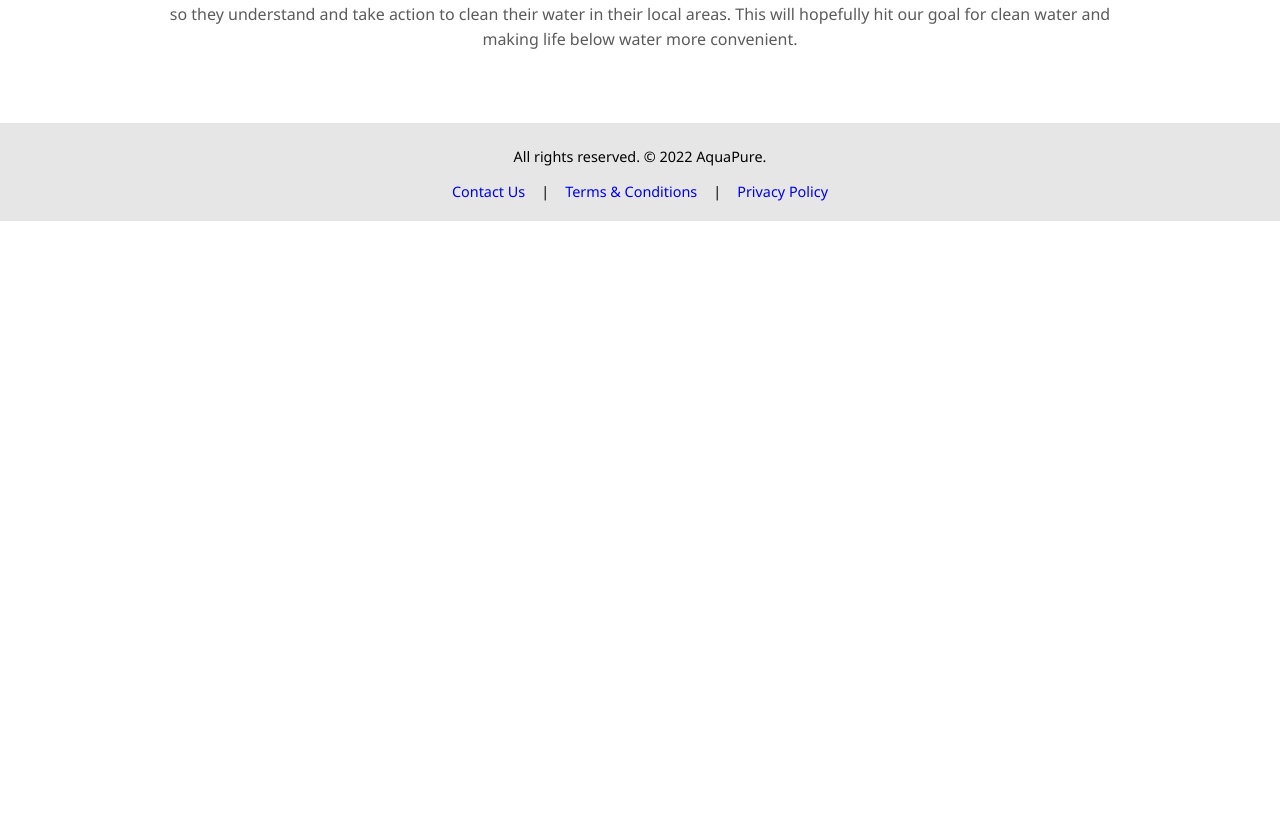
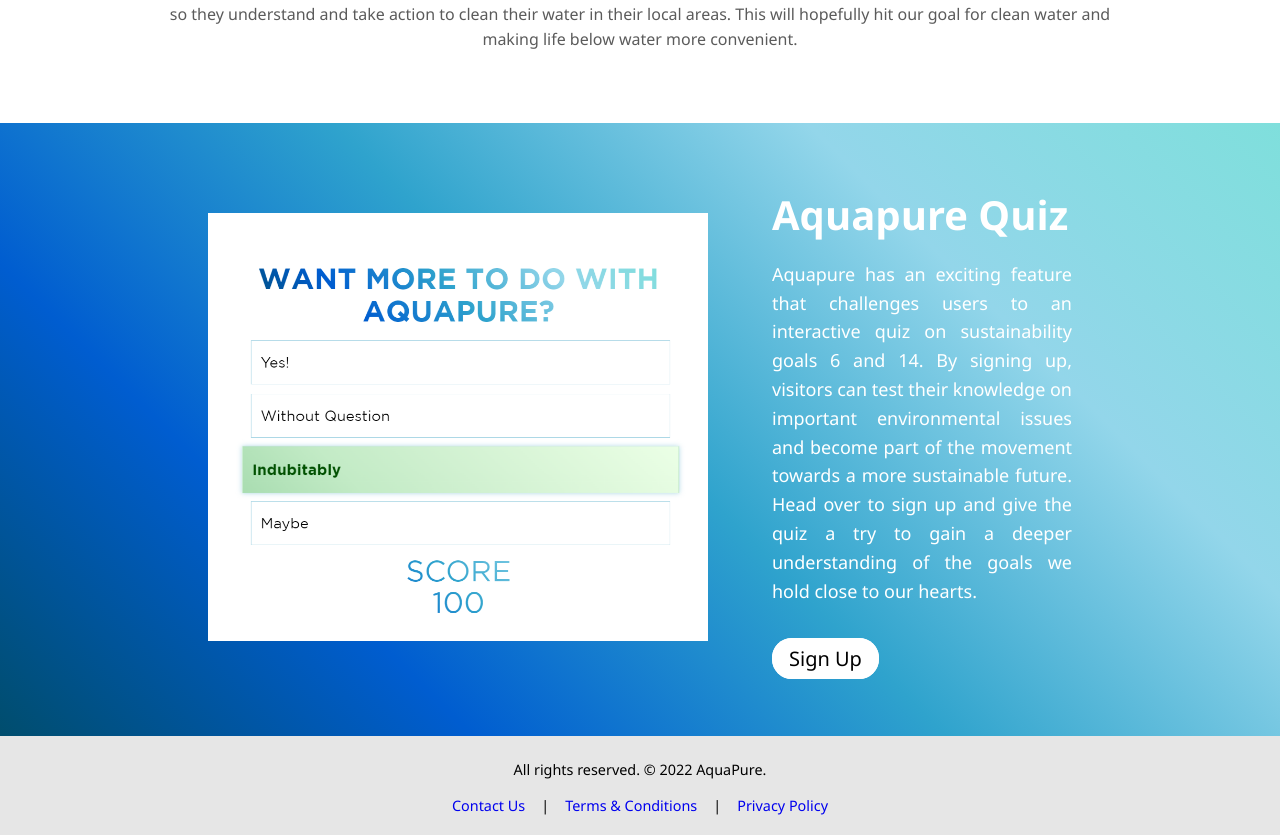
Before and after one commit to datMaul/AquaPure, a React (Create React App) app: page / in a window 1280 px wide. Shown: the part 3666-4501 px from the top of the page. Before the commit the page ends 3887 px from the top, so only its background shows below. Built offline with nearby package versions, Linux system fonts and the light colour scheme; what react-chatbot-kit would draw is missing.

Commit message:
Home page addition for quiz

```diff
--- a/src/pages/game/Game.js
+++ b/src/pages/game/Game.js
@@ -1,4 +1,4 @@
-import "./game.css";
+import "./Game.css";
 import React, { useState } from "react";
 
 export default function Game() {
@@ -22,6 +22,16 @@ export default function Game() {
   const POINTS = 100;
 
   var questions = [
+    {
+      question: "Want more to do with Aquapure?",
+      choices: [
+        "Yes!",
+        "Without Question",
+        "Indubitably",
+        "Maybe",
+      ],
+      answer: 2,
+    },
     {
       question: "What is the primary cause of water pollution?",
       choices: [
--- a/src/pages/home/Home.js
+++ b/src/pages/home/Home.js
@@ -7,6 +7,7 @@ import DYKImage1 from "./home_page_images/DYK1.jpg";
 import DYKImage2 from "./home_page_images/DYK2.jpg";
 import DYKImage3 from "./home_page_images/DYK3.jpeg";
 import MapImage from "./home_page_images/map.png";
+import QuizImage from "./home_page_images/AquaPure_Game.png";
 import Chatbot from "../phasetest/Phasetest";
 import React, { useState, useEffect, useRef } from "react";
 import Footer from "../../components/Footer";
@@ -264,6 +265,27 @@ export default function Home() {
             </div>
           </div>
           <br />
+          <div className="Quiz-Section-Container Narrow-Content">
+            <div className="Quiz-Section">
+              <div className="Quiz-Image">
+                <img id="MapImage" src={QuizImage} />
+              </div>
+              <div className="Quiz-Info">
+                <h3>Aquapure Quiz</h3>
+                <div className="Quiz-Content">
+                  <p>
+                  Aquapure has an exciting feature that challenges users to an interactive quiz on sustainability goals 6 and 14. By signing up, visitors can test their knowledge on important environmental issues and become part of the movement towards a more sustainable future. Head over to sign up and give the quiz a try to gain a deeper understanding of the goals we hold close to our hearts.
+                  </p>
+                  <br/>
+                  <ul className="Quiz-Buttons">
+                    <li className="Quiz-Button">
+                      <a href="/accounts/signup">Sign Up</a>
+                    </li>
+                  </ul>
+                </div>
+              </div>
+            </div>
+          </div>
           <div ref={wrapperRef}>
             {isChatbotVisible ? (
               <Chatbot />
--- a/src/pages/home/home.css
+++ b/src/pages/home/home.css
@@ -118,6 +118,75 @@ body {
     color: #008faf;
     text-decoration: none;
     transition: ease-in-out 0.2s;
+  }
+
+.Quiz-Section-Container {
+    --gradient: linear-gradient(
+        45deg,
+        rgb(0, 77, 109),
+        rgb(0, 93, 208),
+        rgb(47, 163, 205),
+        rgb(147, 214, 234),
+        rgb(127, 223, 220)
+        ) ;
+    background-image: var(--gradient);
+}
+
+.Quiz-Section {
+    display: flex;
+    align-items: center;
+    padding: 64px 5%;
+    margin: 0 auto;
+    flex-wrap: wrap;
+  }
+
+.Quiz-Section > .Quiz-Image {
+    flex: 1;
+    margin-right: 64px;
+}
+
+.Quiz-Section > .Quiz-Image img {
+    width: clamp(350px, 40vw, 500px);
+}
+
+.Quiz-Section > .Quiz-Info {
+    flex: 2;
+    display: flex;
+    flex-direction: column;
+    justify-content: center;
+    color: white;
+}
+
+.Quiz-Section > .Quiz-Info > h3 {
+    text-align: left;
+
+}
+
+.Quiz-Section .Quiz-Buttons {
+    list-style-type: none;
+    padding: 0;
+    margin: 0;
+}
+
+.Quiz-Section .Quiz-Button {
+    margin: 0 auto;
+}
+
+.Quiz-Section .Quiz-Button a {
+    text-decoration: none;
+    color: black;
+    background-color: white;
+    border: 2px solid white;
+    border-radius: 20px;
+    z-index: 10;
+    padding: 5px 15px;
+    font-size: 20px;
+}
+
+.Quiz-Button>a:hover {
+    box-shadow: 0 0 8px lightblue;
+    color: #008faf;
+    transition: ease-in-out 0.25s;
   }
 
 .DYK-Section {
@@ -249,11 +318,25 @@ body {
     color: white;
     text-decoration: none;
 }
+.Quiz-Info h3 {
+    font-size: 40px;
+    font-weight: 350;
+    margin: 0;
+    color: white;
+    text-decoration: none;
+    font-weight: bold;
+}
 
 .Text-Overlay p {
     font-size: 20px;
     font-weight: 400;
     margin: 0;
+}
+.Quiz-Content p {
+    font-size: 18px;
+    font-weight: 450;
+    margin: 10;
+    color: white;
 }
 
 .AquaBot_button {
```
Also changed, not shown: src/pages/home/home_page_images/AquaPure_Game.png (added), 1 other file (tests, documents, lock files or other folders).
